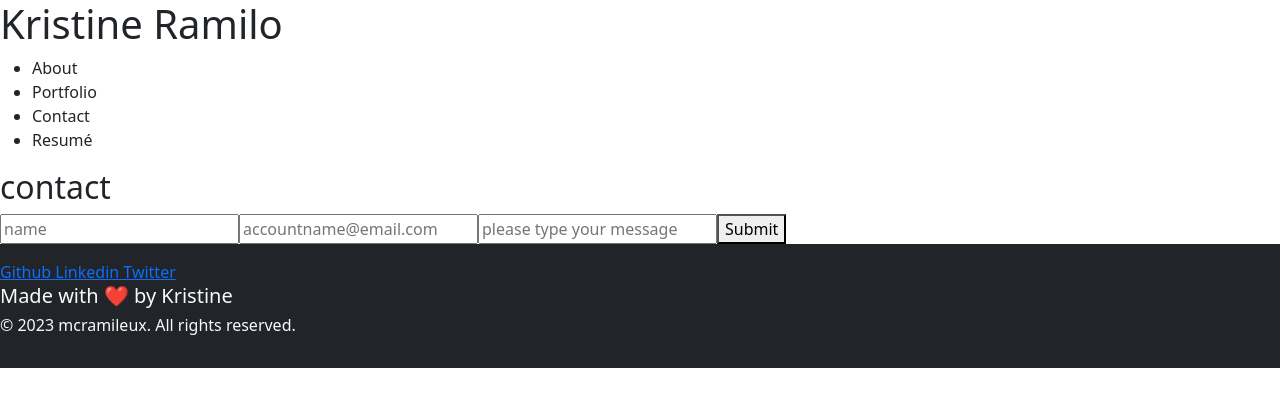
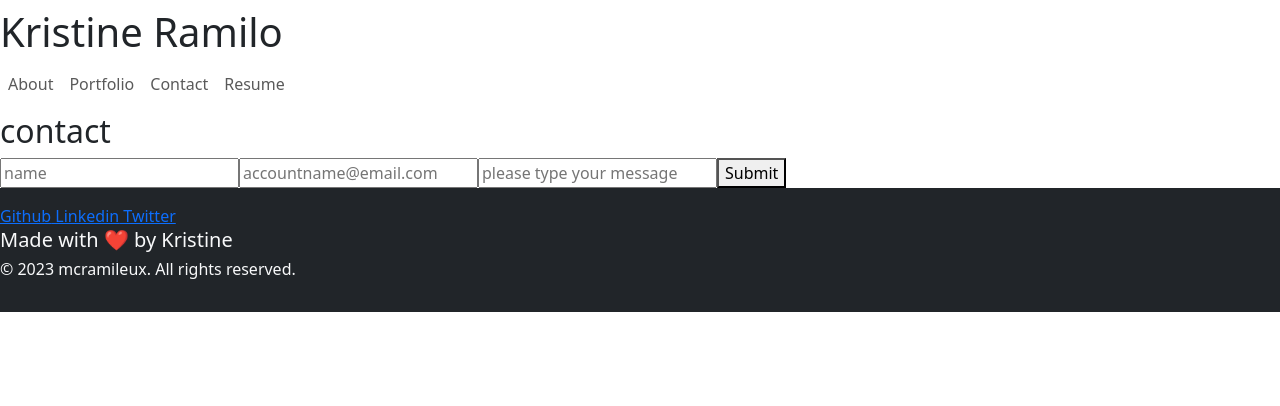
Before and after one commit to mcramileux/mcramileux-react-portfolio, a React (Create React App) app in the folder mcramileux-portfolio/: page / in a window 1280 px wide. Shown: the top 406 px of the page. Built offline with nearby package versions, Linux system fonts and the light colour scheme.

Commit message:
navtabs updated

```diff
--- /dev/null
+++ b/mcramileux-portfolio/src/components/NavTabs.css
@@ -0,0 +1,61 @@
+/* header {
+    display: flex;
+    justify-content: space-between;
+    align-items: center;
+    background-color: #343a40;
+    padding: 20px;
+    box-shadow: 0 0 10px rgba(0, 0, 0, 0.1);
+  }
+
+  header h1 {
+    font-size: 2.5rem;
+    font-weight: bold;
+    color: white;
+   font-family:'Lucida Sans', 'Lucida Sans Regular', 'Lucida Grande', 'Lucida Sans Unicode', Geneva, Verdana, sans-serif ;
+  }
+
+  header a {
+    font-size: 1.5rem;
+    color: #007bff;
+    text-decoration: none;
+    margin-left: 2rem;
+  }
+
+  header a:hover {
+    text-decoration: underline;
+  }
+
+
+  nav {
+    display: flex;
+    justify-content: space-between;
+    align-items: center;
+    padding: 20px;
+    box-shadow: 0 0 10px rgba(0, 0, 0, 0.1);
+  }
+
+  nav ul {
+    display: flex;
+    justify-content: flex-end;
+    align-items: center;
+    list-style: none;
+  }
+
+  nav li {
+    margin-left: 2rem;
+  }
+
+  nav li.active span {
+    color: #007bff;
+  }
+
+  nav li span {
+    font-size: 1.5rem;
+    color: #333;
+    text-decoration: none;
+    cursor: pointer;
+  }
+
+  nav li span:hover {
+    text-decoration: underline;
+  } */
--- a/mcramileux-portfolio/src/components/NavTabs.js
+++ b/mcramileux-portfolio/src/components/NavTabs.js
@@ -5,63 +5,68 @@
 // WHEN I click on a navigation title
 // THEN I am presented with the corresponding section below the navigation without the page reloading and that title is highlighted
 
-import React from "react";
+import React from 'react';
+import './NavTabs.css';
 
 function NavTabs({ currentPage, handlePageChange }) {
   return (
-    <header>
-      <h1 href="#about" onClick={() => handlePageChange("About")}>
+    <nav className='navbar navbar-expand-md'>
+      <div className="container-nav">
+      {/* <h1 href='#about' onClick={() => handlePageChange('About')}>
         Kristine Ramilo
-      </h1>
-      <nav>
-        <ul>
-          <li className="nav-item">
+      </h1> */}
+      <h1 className='author'>Kristine Ramilo</h1>
+      <div className='navbar-collapse'>
+        <ul className='navbar-nav ms-auto'>
+          <li className='nav-item'>
             <a
-              href="#about"
-              onClick={() => handlePageChange("About")}
+              href='#about'
+              onClick={() => handlePageChange('About')}
               className={
-                currentPage === "About" ? "nav-link active" : "nav-link"
+                currentPage === 'About' ? 'nav-link active' : 'nav-link'
               }
             >
               About
             </a>
           </li>
-          <li className="nav-item">
+          <li className='nav-item'>
             <a
-              href="#Portfolio"
-              onClick={() => handlePageChange("Portfolio")}
+              href='#Portfolio'
+              onClick={() => handlePageChange('Portfolio')}
               className={
-                currentPage === "Portfolio" ? "nav-link active" : "nav-link"
+                currentPage === 'Portfolio' ? 'nav-link active' : 'nav-link'
               }
             >
               Portfolio
             </a>
           </li>
-          <li className="nav-item">
+          <li className='nav-item'>
             <a
-              href="#contact"
-              onClick={() => handlePageChange("Contact")}
+              href='#contact'
+              onClick={() => handlePageChange('Contact')}
               className={
-                currentPage === "Contact" ? "nav-link active" : "nav-link"
+                currentPage === 'Contact' ? 'nav-link active' : 'nav-link'
               }
             >
               Contact
             </a>
           </li>
-          <li className="nav-item">
+          <li className='nav-item'>
             <a
-              href="#resume"
-              onClick={() => handlePageChange("Resume")}
+              href='#resume'
+              onClick={() => handlePageChange('Resume')}
               className={
-                currentPage === "Resume" ? "nav-link active" : "nav-link"
+                currentPage === 'Resume' ? 'nav-link active' : 'nav-link'
               }
             >
-              Resumé
+              Resume
             </a>
           </li>
         </ul>
+        </div>
+      </div>
       </nav>
-    </header>
+
   );
 }
 
```
Also changed, not shown: mcramileux-portfolio/src/components/Footer.css (added), mcramileux-portfolio/src/components/PortfolioContainer.css (added).
